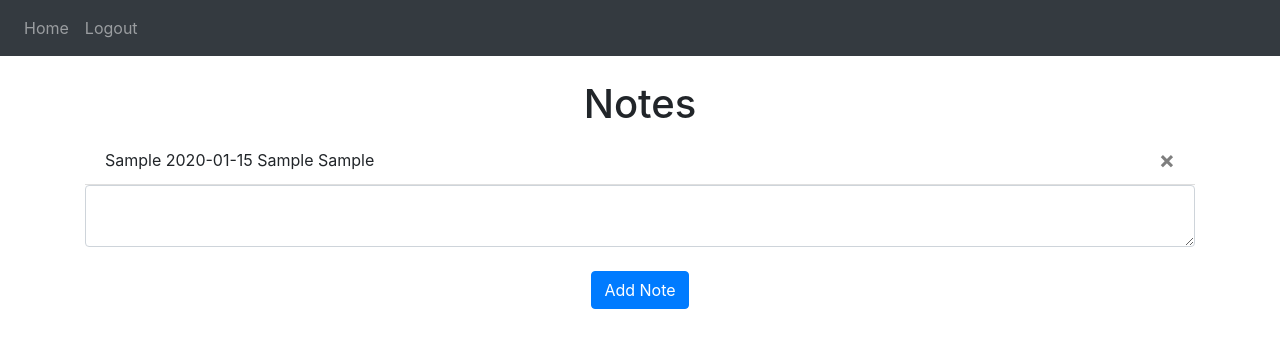
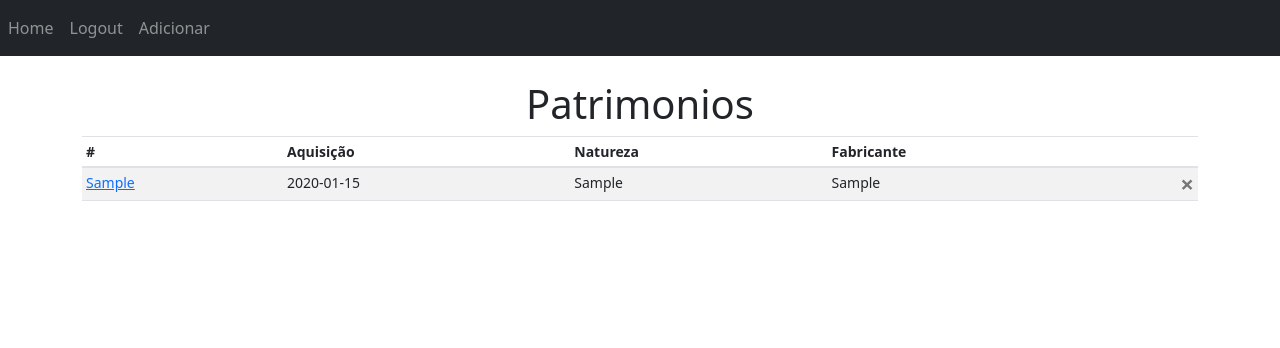
Before and after one commit to gabrielhz/stock-manager, a Flask app: page / in a window 1280 px wide. Shown: the top 348 px of the page. Run offline with Flask 3, Linux system fonts and the light colour scheme; a user stored in the database is signed in; tables that the repository leaves empty hold one stand-in row (values such as "Sample post"); some libraries are stand-ins or nearby versions.

Commit message:
fixed init code Added correctly patrimonio listing removed notes functionality added patrimonio details page updated to use bootstrap v5.3

```diff
--- a/website/__init__.py
+++ b/website/__init__.py
@@ -19,7 +19,7 @@ def create_app():
     app.register_blueprint(views, url_prefix='/')
     app.register_blueprint(auth, url_prefix='/')
 
-    from .models import User, Note
+    from .models import User, Note, Patrimonio
 
     with app.app_context():
         db.create_all()
--- a/website/static/index.js
+++ b/website/static/index.js
@@ -1,7 +1,7 @@
-function deleteNote(noteId) {
-    fetch("/delete-note", {
+function deletePatriomonio(patrimonioId) {
+    fetch("/delete-patrimonio", {
       method: "POST",
-      body: JSON.stringify({ noteId: noteId }),
+      body: JSON.stringify({ patrimonioId: patrimonioId }),
     }).then((_res) => {
       window.location.href = "/";
     });
--- a/website/templates/base.html
+++ b/website/templates/base.html
@@ -13,6 +13,12 @@
     <link
       rel="stylesheet"
       href="https://stackpath.bootstrapcdn.com/font-awesome/4.7.0/css/font-awesome.min.css"
+      crossorigin="anonymous"
+    />
+    <link
+      href="https://cdn.jsdelivr.net/npm/bootstrap@5.3.0/dist/css/bootstrap.min.css"
+      rel="stylesheet"
+      integrity="sha384-9ndCyUaIbzAi2FUVXJi0CjmCapSmO7SnpJef0486qhLnuZ2cdeRhO02iuK6FUUVM"
       crossorigin="anonymous"
     />
     <title>{% block title %}Home{% endblock %}</title>
@@ -33,6 +39,7 @@
           {% if user.is_authenticated %}
           <a class="nav-item nav-link" id="login" href="/">Home</a>
           <a class="nav-item nav-link" id="login" href="/logout">Logout</a>
+          <a class="nav-item nav-link" id="login" href="/add-ti">Adicionar</a>
           {% else %}
           <a class="nav-item nav-link" id="login" href="/login">Login</a>
           <a class="nav-item nav-link" id="login" href="/sign-up">Sign Up</a>
@@ -72,18 +79,23 @@
       integrity="sha384-ApNbgh9B+Y1QKtv3Rn7W3mgPxhU9K/ScQsAP7hUibX39j7fakFPskvXusvfa0b4Q"
       crossorigin="anonymous"
     ></script>
-    <script
+    <!-- <script
       src="https://maxcdn.bootstrapcdn.com/bootstrap/4.0.0/js/bootstrap.min.js"
       integrity="sha384-JZR6Spejh4U02d8jOt6vLEHfe/JQGiRRSQQxSfFWpi1MquVdAyjUar5+76PVCmYl"
+      crossorigin="anonymous"
+    ></script> -->
+    <script
+      src="https://cdn.jsdelivr.net/npm/bootstrap@5.3.0/dist/js/bootstrap.bundle.min.js"
+      integrity="sha384-geWF76RCwLtnZ8qwWowPQNguL3RmwHVBC9FhGdlKrxdiJJigb/j/68SIy3Te4Bkz"
       crossorigin="anonymous"
     ></script>
 
     {% block javascript %}
     <script type="text/javascript">
-      function deleteNote(noteId) {
-        fetch("/delete-note", {
+      function deletePatriomnio(patrimonioId) {
+        fetch("/delete-patrimonio", {
           method: "POST",
-          body: JSON.stringify({ noteId: noteId }),
+          body: JSON.stringify({ patrimonioId: patrimonioId }),
         }).then((_res) => {
           window.location.href = "/";
         });
--- a/website/templates/home.html
+++ b/website/templates/home.html
@@ -1,22 +1,57 @@
 {% extends "base.html" %} {% block title %}Home{% endblock %} {% block content
 %}
-<h1 align="center">Notes</h1>
-<ul class="list-group list-group-flush" id="notes">
+<h1 align="center">Patrimonios</h1>
+
+<div class="table-responsive small">
+  <table class="table table-striped table-sm">
+    <thead>
+      <tr>
+        <th scope="col">#</th>
+        <th scope="col">Aquisição</th>
+        <th scope="col">Natureza</th>
+        <th scope="col">Fabricante</th>
+        <th scope="col"></th>
+      </tr>
+    </thead>
+    <tbody>
+      {% for item in patrimonios %}
+      <tr>
+        <td>
+          <a href="{{ url_for('views.item_info', patrimonio_id=item.id) }}"
+            >{{ item.numero_patrimonio }}</a
+          >
+        </td>
+        <td>{{ item.aquisicao }}</td>
+        <td>{{ item.tipo }}</td>
+        <td>{{ item.fabricante }}</td>
+        <td>
+          <button
+            type="button"
+            class="close"
+            onClick="deletePatriomnio({{ item.id }})"
+          >
+            <span aria-hidden="true">&times;</span>
+          </button>
+        </td>
+      </tr>
+      {% endfor %}
+    </tbody>
+  </table>
+</div>
+
+<!-- <ul class="list-group list-group-flush" id="patrimonios">
   {% for item in patrimonio %}
   <li class="list-group-item">
     {{ item.numero_patrimonio }} {{ item.aquisicao }} {{ item.tipo }} {{
     item.fabricante }}
-    <button type="button" class="close" onClick="deleteNote({{ item.id }})">
+    <button
+      type="button"
+      class="close"
+      onClick="deletePatriomnio({{ item.id }})"
+    >
       <span aria-hidden="true">&times;</span>
     </button>
   </li>
   {% endfor %}
-</ul>
-<form method="POST">
-  <textarea name="note" id="note" class="form-control"></textarea>
-  <br />
-  <div align="center">
-    <button type="submit" class="btn btn-primary">Add Note</button>
-  </div>
-</form>
+</ul>  -->
 {% endblock %}
--- a/website/views.py
+++ b/website/views.py
@@ -11,19 +11,19 @@ views = Blueprint('views', __name__)
 @views.route('/', methods=['GET', 'POST'])
 @login_required
 def home():
-    patrimonio = Patrimonio.query.all()
+    patrimonios = Patrimonio.query.all()
 
-    return render_template("home.html", user=current_user, patrimonio=patrimonio)
+    return render_template("home.html", user=current_user, patrimonios=patrimonios)
 
 
-@views.route('/delete-note', methods=['POST'])
-def delete_note():
-    note = json.loads(request.data)
-    noteId = note['noteId']
-    note = Note.query.get(noteId)
-    if note:
-        if note.user_id == current_user.id:
-            db.session.delete(note)
+@views.route('/delete-patrimonio', methods=['POST'])
+def delete_patrimonio():
+    patrimonio = json.loads(request.data)
+    patrimonioId = patrimonio['patrimonioId']
+    patrimonio = Patrimonio.query.get(patrimonioId)
+    if patrimonio:
+        #if patrimonio.user_id == current_user.id:
+            db.session.delete(patrimonio)
             db.session.commit()
     return jsonify({})
 
@@ -49,3 +49,10 @@ def add_ti():
             return redirect(url_for('views.home'))
 
     return render_template('add_ti.html', user=current_user)
+
+@views.route('/item-info/<int:patrimonio_id>')
+@login_required
+def item_info(patrimonio_id):
+    patrimonio = Patrimonio.query.get(patrimonio_id)
+
+    return render_template("item_info.html", user=current_user, patrimonio=patrimonio)
```
Also changed, not shown: website/templates/item_info.html (added, +24 -0 lines).
